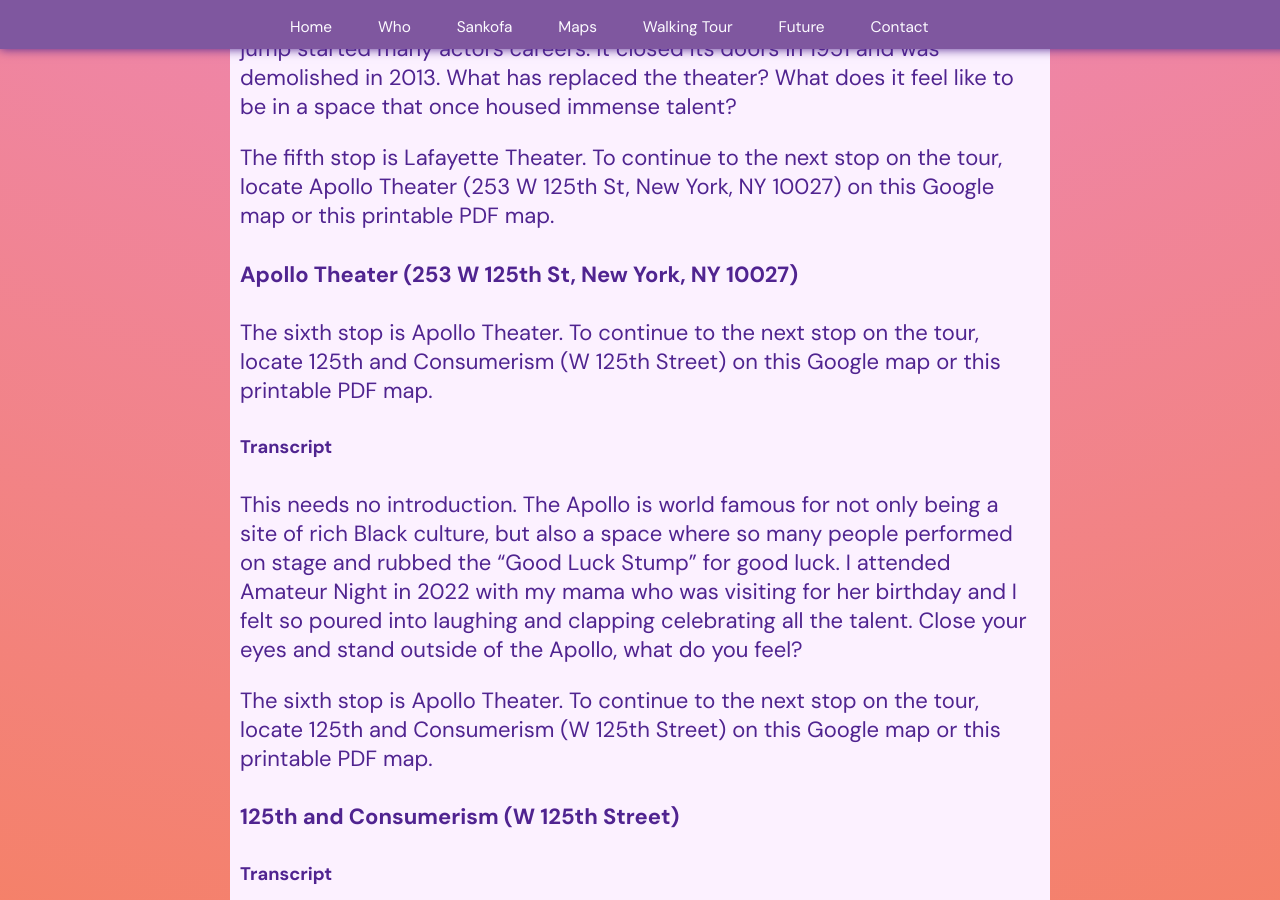
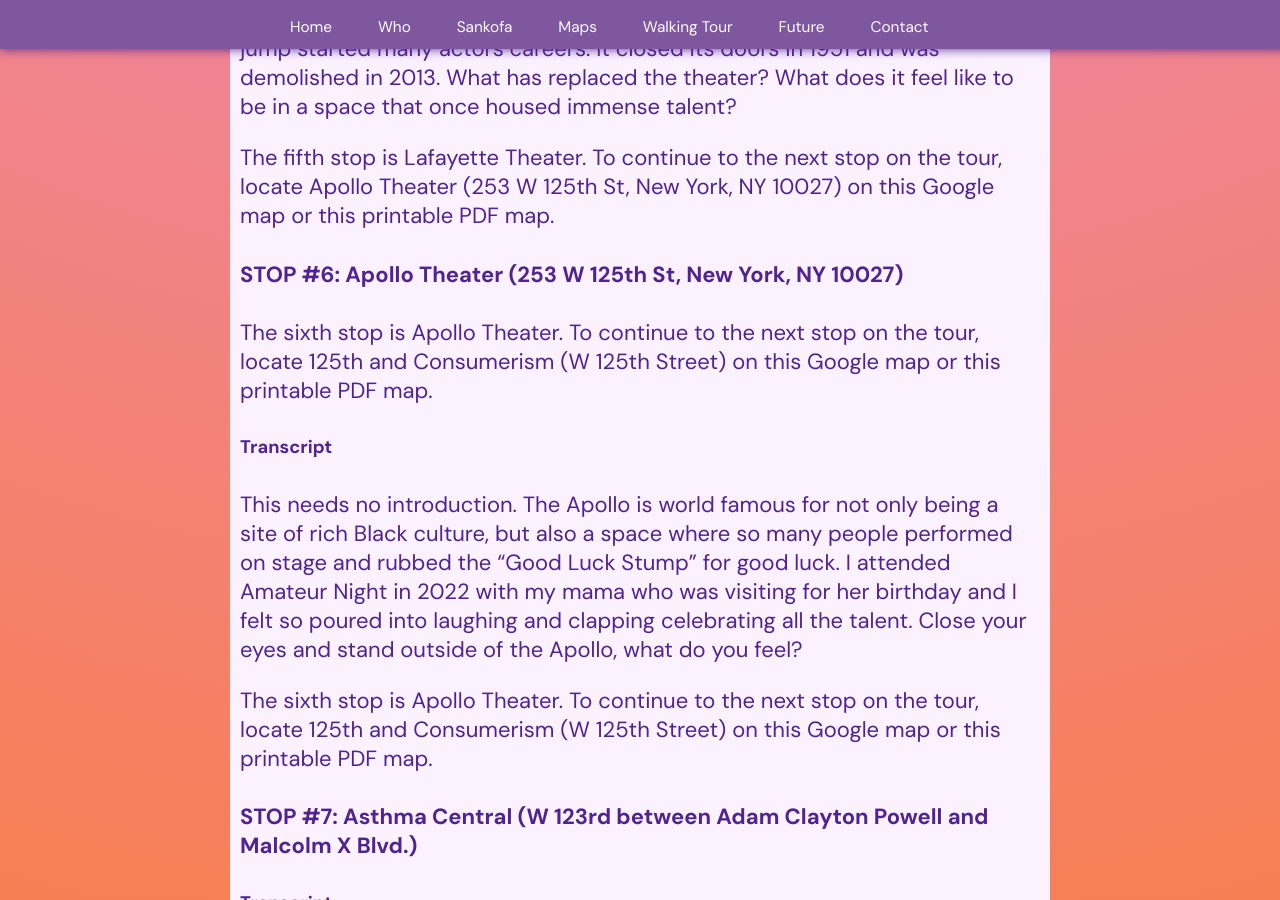
Before and after one commit to niquethom/toearthseed.org, a Jekyll site: the page built from walking-tour.html, in a window 1280 px wide and 900 px high, scrolled down 4926 px. Built offline with Jekyll 4.4.1, drawn with Linux system fonts in a browser that asks for light colours; some of the changed text lies outside the part shown.

```diff
--- a/walking-tour.html
+++ b/walking-tour.html
@@ -132,8 +132,8 @@
   </ol>
 
   <h3>Pathways to Earthseed Walking Tour</h3>
-
   <h4>1) Introduction </h4>
+  <audio src="assets/Walking Tour Audio/Pathways to Earthseed- Introduction.mp3"></audio>
 
   <h5>Guidance</h5>
   <p>
@@ -156,6 +156,8 @@
   <h4>
     STOP #1: North River Wastewater Treatment Plant (Hudson River Greenway, New York, NY 10031
   <h4>
+  <audio src="assets/Walking Tour Audio/Pathways to Earthseed-Stop #1.mp3"></audio>
+
 
   <h5>Transcript</h5>
   <p>
@@ -170,6 +172,7 @@
   <h4>
     STOP #2: Mother Clara Hale Bus Depot (721 Malcolm X Blvd, New York, NY 10039)
   </h4>
+  <audio src="assets/Walking Tour Audio/Pathways to Earthseed- Stop #2.mp3"></audio>
 
   <h5>Transcript</h5>
   <p>
@@ -181,6 +184,7 @@
   <h4>
     STOP #3: Striver’s Row (W 138th and W 139th Street, New York, NY 10030)
   </h4>
+  <audio src="assets/Walking Tour Audio/Pathways to Earthseed-Stop#3 .mp3"></audio>
 
   <h5>Transcript</h5>
   <p>
@@ -192,6 +196,7 @@
   <h4>
     STOP #4 Abyssinian Baptist Church (132 W 138th St, New York, NY 10030)
   </h4>
+  <audio src="assets/Walking Tour Audio/Pathways to Earthseed- Stop #4.mp3"></audio>
 
   <h5>Transcript</h5>
   <p>
@@ -201,8 +206,10 @@
   </p>
 
   <h4>
-    Lafayette Theater (Corner of W 132nd and Malcolm X Blvd.)
+    STOP #5: Lafayette Theater (Corner of W 132nd and Malcolm X Blvd.)
   </h4>
+  <audio src="assets/Walking Tour Audio/Pathways to Earthseed- Stop #5.mp3"></audio>
+
   <h5>Transcript</h5>
   <p>
     Lafayette Theater was a space of Black performance and was one of the first theaters to desegregate in New York. It was a cultural bubble and a space that jump started many actors careers. It closed its doors in 1951 and was demolished in 2013. What has replaced the theater? What does it feel like to be in a space that once housed immense talent?
@@ -211,8 +218,9 @@
   </p>
 
   <h4>
-    Apollo Theater (253 W 125th St, New York, NY 10027)
+    STOP #6: Apollo Theater (253 W 125th St, New York, NY 10027)
   </h4>
+  <audio src="assets/Walking Tour Audio/Pathways to Earthseed- Stop #6.mp3"></audio>
   <p>
     The sixth stop is Apollo Theater. To continue to the next stop on the tour, locate 125th and Consumerism (W 125th Street) on this Google map or this printable PDF map.
   </p>
@@ -224,18 +232,10 @@
   </p>
 
   <h4>
-    125th and Consumerism (W 125th Street)
+    STOP #7: Asthma Central (W 123rd between Adam Clayton Powell and Malcolm X Blvd.)
   </h4>
-  <h5>Transcript</h5>
-  <p>
-    Walk down 125th and look at all the buildings. What do you see? When I walk down, I see consumerism. I see what gentrification does to a community. I also see generations of people trying to survive with the increasing rent increases. How do you think gentrification has impacted you? How has it impacted your loved ones?
-  </p>
-    The seventh stop is 125th and Consumerism (W 125th Street). To continue to the next stop on the tour, locate Asthma Central (W 123rd between Adam Clayton Powell and Malcolm X Blvd.) on this Google map or this printable PDF map.
-  </p>
+  <audio src="assets/Walking Tour Audio/Patrhways to Earthseed- Stop #7.mp3"></audio>
 
-  <h4>
-    Asthma Central (W 123rd between Adam Clayton Powell and Malcolm X Blvd.)
-  </h4>
   <h5>Transcript</h5>
   <p>
     Central Harlem has the largest rate of asthma in adults. A study found that air pollution was correlated with asthma in children. Air pollution is usually the result of air pollutants due to environmental racism, industrialization etc. These are grave health impacts due to climate impacts. I often think about what these types of health impacts do to people. As an asthma sufferer myself, I carry my inhaler everywhere I go.  What other health impacts are Harlemites dealing with? What would climate justice look like in this area?
@@ -245,8 +245,10 @@
   </p>
 
   <h4>
-    East Harlem (W 116th and the surrounding areas)
+    STOP #8: East Harlem (E 116th and the surrounding areas)
   </h4>
+  <audio src="assets/Walking Tour Audio/Pathways to Earthseed-Stop #8.mp3"></audio>
+
   <h5>Transcript</h5>
   <p>
     At the end of our tour is East Harlem, also known as El Barrio. This neighborhood is also one of the hottest areas in Harlem. Heat in New York is not distributed equally, which is often based on income, race and access to certain types of housing. Increased heat in this neighborhood leads to a number of health complications, such as vulnerability to illnesses. The high heat index further increases death in the elderly and young. What can be done to reduce heat in this community?
@@ -255,5 +257,8 @@
     The ninth and last stop is East Harlem (W116th and the surrounding areas). This is the end of the walking tour, feel free to explore other parts of Harlem.
   </p>
 
-  Add ending paragraph dominique
+  <p>Add ending paragraph dominique</p>
+
+  <audio src="assets/Walking Tour Audio/Pathways to Earthseed- Ending.mp3"></audio>
+
 </section>
```
